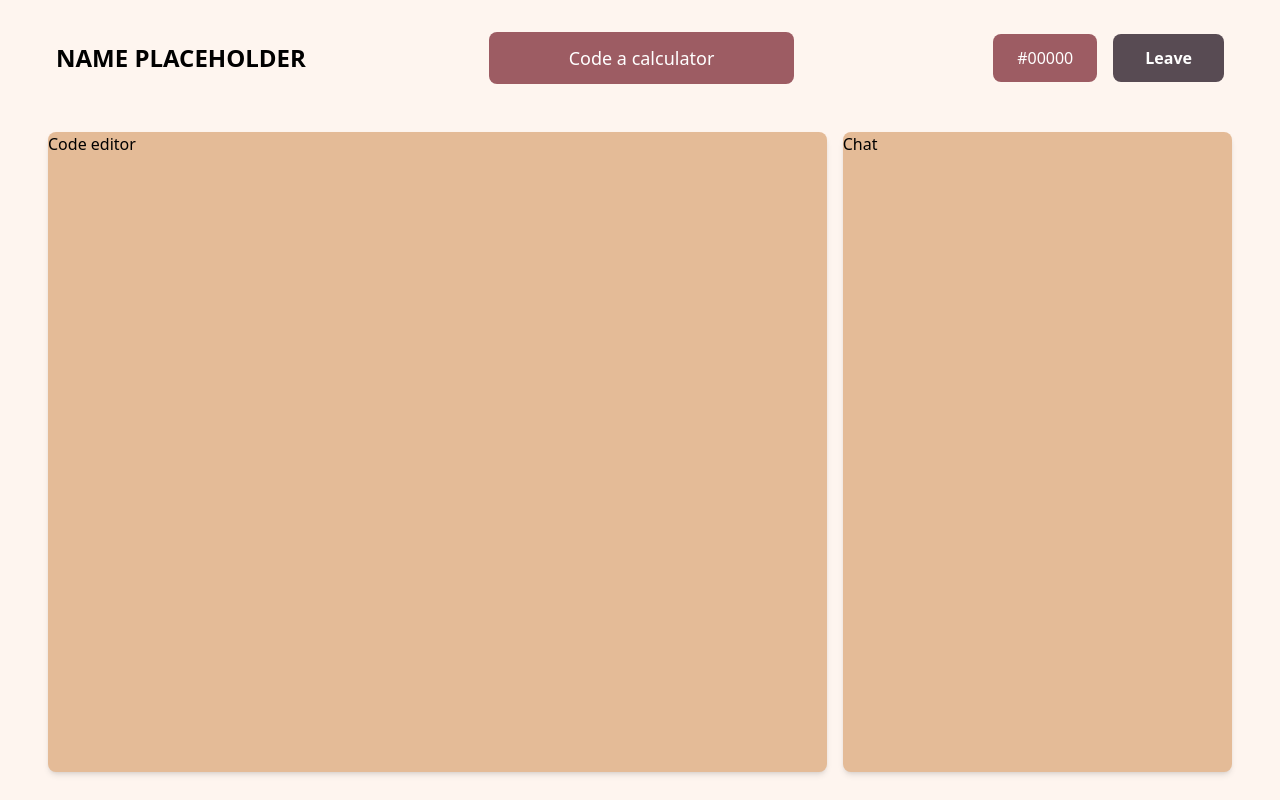
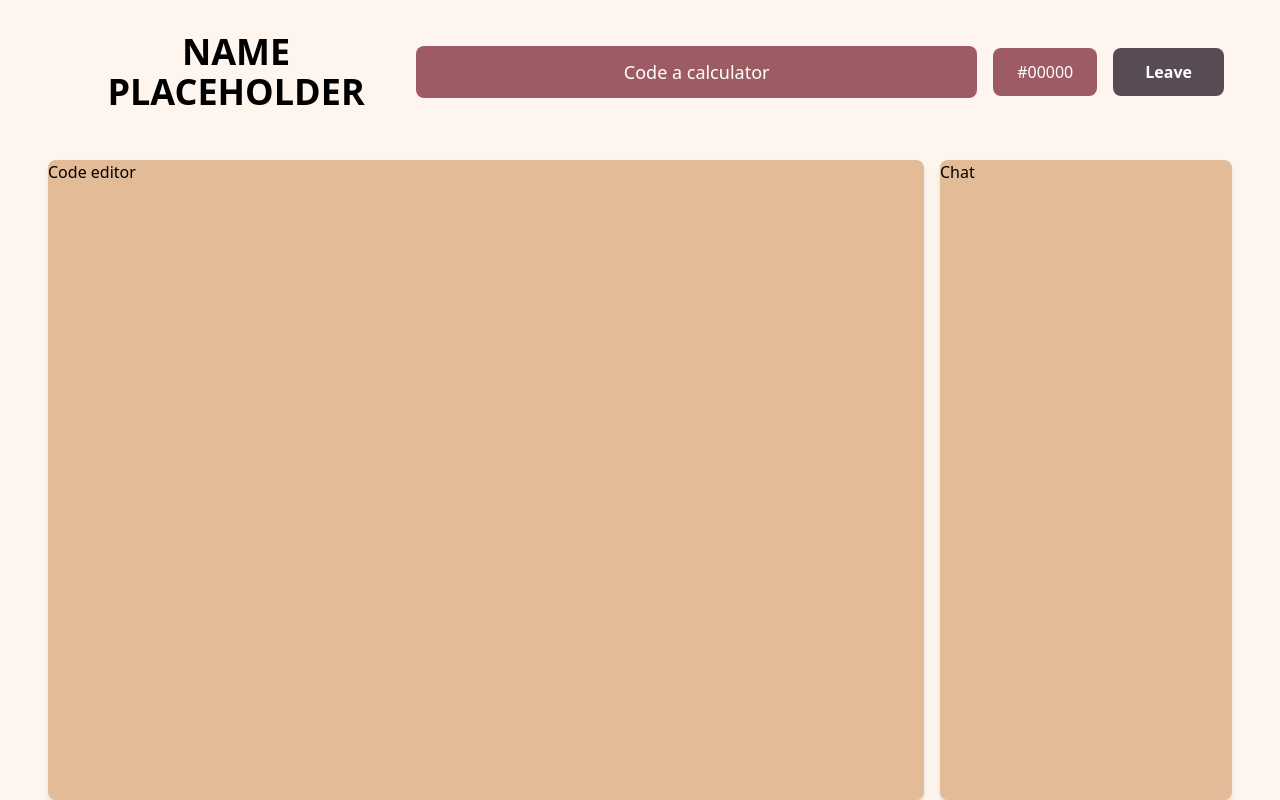
Before and after one commit to yushen-qiu/SYNCSHACK-2024, a React (Create React App) app in the folder the-bugger/: page /game in a window 1280 px wide. Built offline with nearby package versions, Linux system fonts and the light colour scheme.

Commit message:
made title  and instruction box bigger

```diff
--- a/the-bugger/src/pages/Game.js
+++ b/the-bugger/src/pages/Game.js
@@ -6,11 +6,11 @@ function GamePage() {
     <div className="min-h-screen bg-seashell p-4">
     {/* Header */}
     <div className="flex justify-between items-center px-10 py-4">
-      <div className="text-2xl font-bold text-center">
+      <div className="text-4xl font-bold text-center w-fit">
         NAME PLACEHOLDER
       </div>
 
-      <div id='instructions' className="bg-rose-taupe text-white text-lg px-20 py-3 rounded-lg mr-4">
+      <div id='instructions' className="bg-rose-taupe text-white text-lg text-center w-1/2 py-3 rounded-lg mr-4">
             Code a calculator
       </div>
 
@@ -26,9 +26,9 @@ function GamePage() {
     </div>
 
     <div class="flex justify-center items-start space-x-4 p-8 bg-seashell h-[calc(100vh-10rem)]">
-    <div class="w-2/3 bg-dessert-sand rounded-lg shadow-md h-[calc(100vh-10rem)]">Code editor</div>
+    <div class="w-3/4 bg-dessert-sand rounded-lg shadow-md h-[calc(100vh-10rem)]">Code editor</div>
 
-    <div class="w-1/3 bg-dessert-sand rounded-lg shadow-md h-[calc(100vh-10rem)]">Chat</div>
+    <div class="w-1/4 bg-dessert-sand rounded-lg shadow-md h-[calc(100vh-10rem)]">Chat</div>
     </div>
 
     </div>
```
